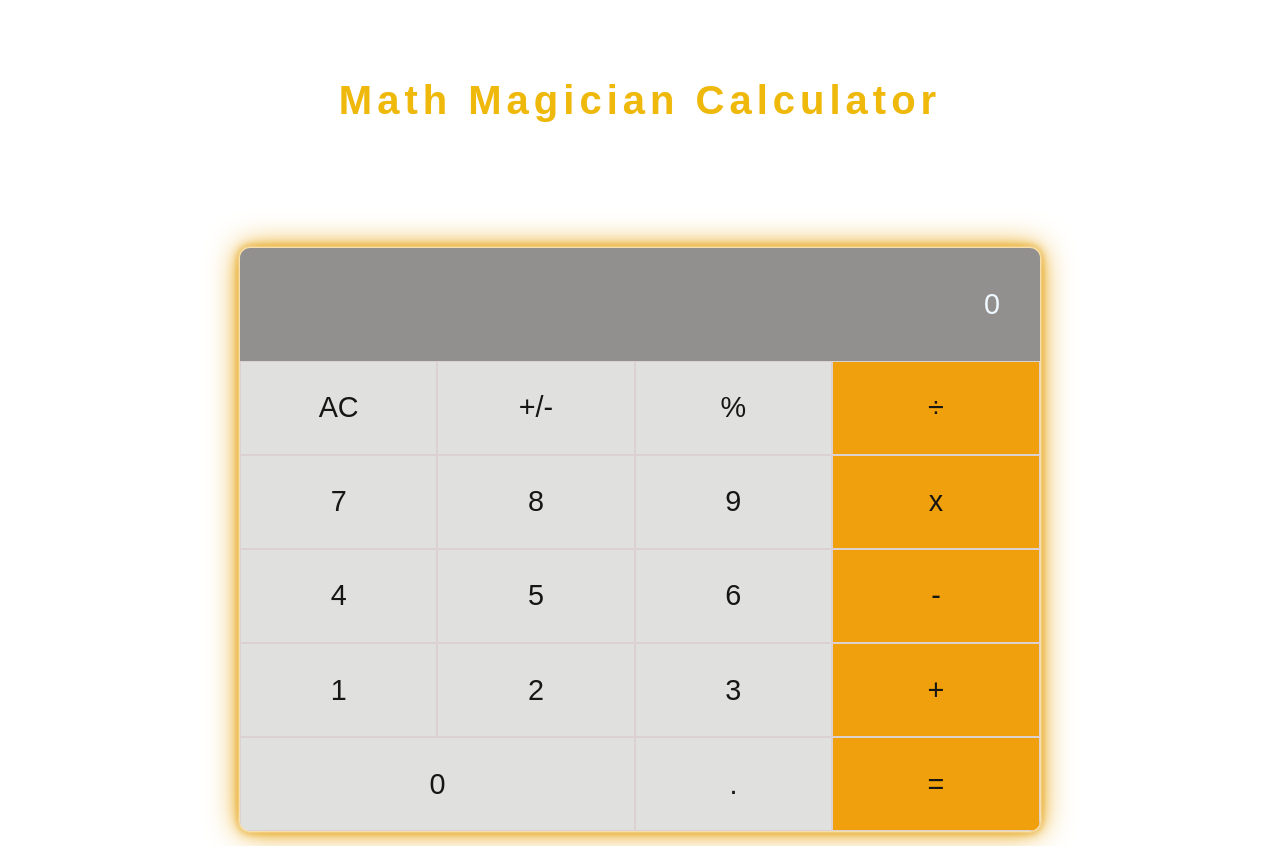
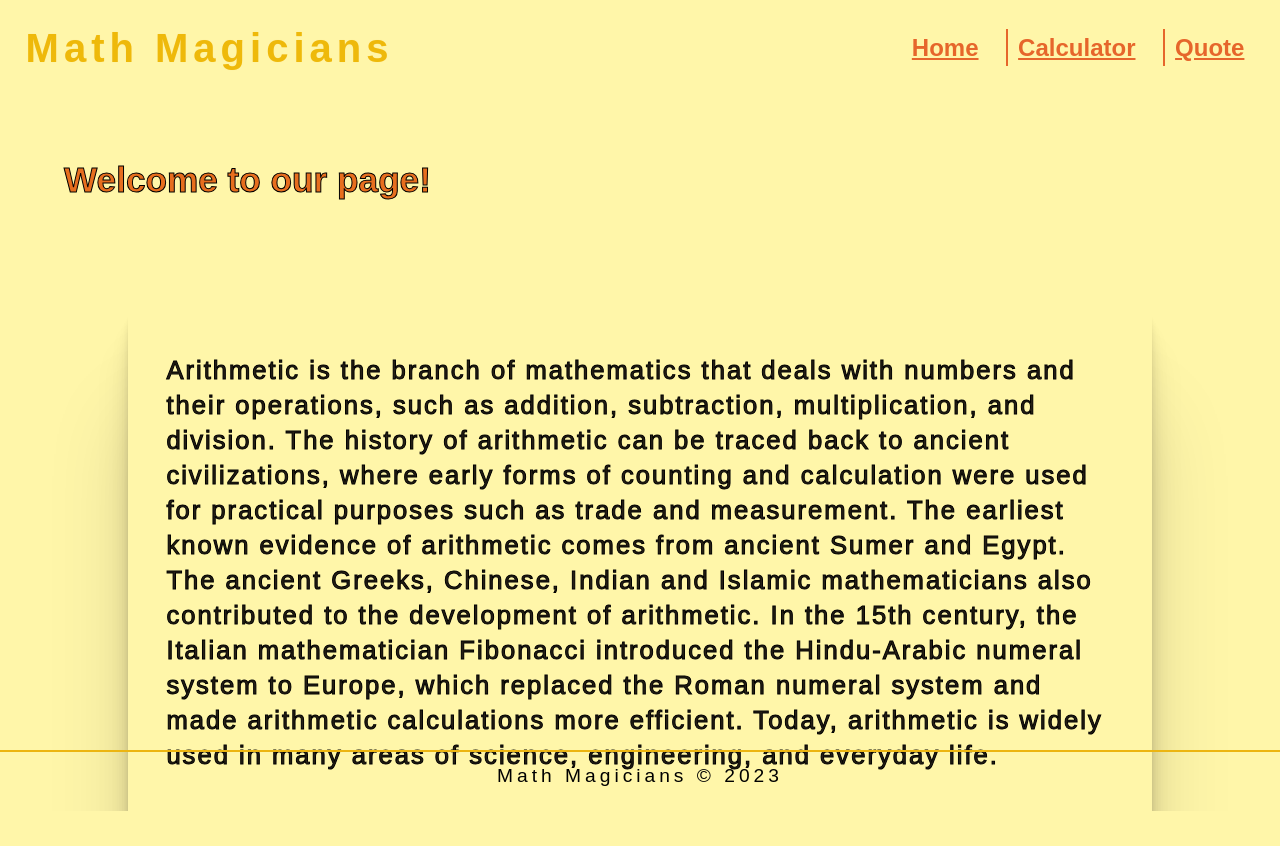
Before and after one commit to Salwa99/Math-magician, a React (Create React App) app: page / in a window 1280 px wide. After the commit the page ends 811 px from the top, so only its background shows below. Built offline with nearby package versions, Linux system fonts and the light colour scheme.

Commit message:
Complete the full web site of the math magicians, and using router to link between pages

```diff
--- a/package.json
+++ b/package.json
@@ -10,6 +10,7 @@
     "big.js": "^6.2.1",
     "react": "^18.2.0",
     "react-dom": "^18.2.0",
+    "react-router-dom": "^6.6.2",
     "react-scripts": "^5.0.1",
     "web-vitals": "^2.1.4",
     "xxx": "^0.0.1"
--- a/src/App.js
+++ b/src/App.js
@@ -1,11 +1,34 @@
 import React from 'react';
-import MathMagicianApp from './components/Calculator';
+import { Link, Route, Routes } from 'react-router-dom';
+import MathMagicianApp from './components/pages/Calculator';
+import Home from './components/pages/Home';
+import Quote from './components/pages/Quote';
 import './index.css';
 // eslint-disable-next-line
 class App extends React.Component {
 
   render() {
-    return <MathMagicianApp />;
+    return (
+      <>
+        <nav>
+          <div className="header">
+            <h1 className="title">Math Magicians</h1>
+
+            <ul>
+              <li><Link to="/" className="no-border">Home</Link></li>
+              <li><Link to="/Calculator">Calculator</Link></li>
+              <li><Link to="/Quote">Quote</Link></li>
+            </ul>
+          </div>
+        </nav>
+        <div className="footer"><p>Math Magicians © 2023</p></div>
+        <Routes>
+          <Route path="/" element={<Home />} />
+          <Route path="/Calculator" element={<MathMagicianApp />} />
+          <Route path="/Quote" element={<Quote />} />
+        </Routes>
+      </>
+    );
   }
 }
 
--- a/src/components/Calculator.js
+++ b/src/components/pages/Calculator.js
@@ -1,7 +1,6 @@
 import { useState } from 'react';
-import calculate from './logic/calculate';
+import calculate from '../logic/calculate';
 // eslint-disable-next-line
-
 export default function MathMagicianApp() {
   const [state, setState] = useState({
     total: null,
@@ -21,8 +20,8 @@ export default function MathMagicianApp() {
 
   return (
     <div className="App">
-      <div className="title">
-        <h1>Math Magician Calculator</h1>
+      <div className="title-math">
+        <h2>Let&apos;s do some math!</h2>
       </div>
 
       <div className="calculator">
--- /dev/null
+++ b/src/components/pages/Home.js
@@ -0,0 +1,28 @@
+import React from 'react';
+// eslint-disable-next-line
+const Home = () => (
+  <div>
+    <div />
+    <div className="home_page">
+      <h2>Welcome to our page!</h2>
+      <p>
+        Arithmetic is the branch of mathematics that deals with numbers and
+        their operations, such as addition, subtraction, multiplication, and
+        division.
+        The history of arithmetic can be traced back to ancient
+        civilizations, where early forms of counting and calculation were used
+        for practical purposes such as trade and measurement. The earliest known
+        evidence of arithmetic comes from ancient Sumer and Egypt. The ancient
+        Greeks, Chinese, Indian and Islamic mathematicians also contributed to
+        the development of arithmetic.
+        In the 15th century, the Italian
+        mathematician Fibonacci introduced the Hindu-Arabic numeral system to
+        Europe, which replaced the Roman numeral system and made arithmetic
+        calculations more efficient.
+        Today, arithmetic is widely used in many
+        areas of science, engineering, and everyday life.
+      </p>
+    </div>
+  </div>
+);
+export default Home;
--- /dev/null
+++ b/src/components/pages/Quote.js
@@ -0,0 +1,9 @@
+import React from 'react';
+// eslint-disable-next-line
+const Quote = () => (
+
+  <div className="quote">
+    <p>&quot;Mathematics is the music of reason.&quot; James Joseph Sylvester </p>
+  </div>
+);
+export default Quote;
--- a/src/index.css
+++ b/src/index.css
@@ -5,29 +5,121 @@
   font-family: sans-serif;
 }
 
+body {
+  background-color: #fff6a9;
+  font-family: Georgia, sans-serif;
+}
+
 .App {
   display: flex;
-  flex-direction: column;
   min-height: 100vh;
-  padding: 15px;
-  align-items: center;
-  justify-content: center;
+  padding: 2% 5%;
+  justify-content: space-between;
+  align-items: baseline;
 }
 
 .title {
-  padding: 5%;
   width: 100%;
   max-width: 800px;
-}
-
-.title h1 {
-  text-align: center;
   font-size: 2.5rem;
   letter-spacing: 5px;
   text-shadow: 0 0 5px #ffa500, 0 0 15px #ffa500, 0 0 20px #ffa500, 0 0 40px #ffa500, 0 0 60px #df6219, 0 0 10px #ff8d00, 0 0 98px #df6219;
   color: #fff6a9;
   animation: blink 12s infinite;
   -webkit-animation: blink 10s infinite;
+}
+
+.home_page {
+  display: flex;
+  flex-direction: column;
+  gap: 50px;
+}
+
+.home_page h2 {
+  width: 60%;
+  padding: 5%;
+  font-size: 2.3rem;
+}
+
+.home_page p {
+  width: 80%;
+  line-height: 35px;
+  letter-spacing: 2px;
+  text-align: start;
+  align-self: center;
+  color: rgb(39, 32, 22);
+  font-size: 1.6rem;
+  -webkit-text-stroke-width: 1px;
+  -webkit-text-stroke-color: black;
+  padding: 3%;
+}
+
+nav .header {
+  display: flex;
+  align-items: center;
+  justify-content: space-between;
+  padding: 2%;
+}
+
+.header ul {
+  display: flex;
+  gap: 1.1em;
+  list-style: none;
+}
+
+.header li a {
+  padding: 5px 10px;
+  font-size: 1.5rem;
+  font-weight: bold;
+  color: #e6662b;
+  border-left: 2px solid #e6662b;
+}
+
+.header li .no-border {
+  border-left: none;
+}
+
+.header li a:hover {
+  background-color: #f5b02f;
+  color: #eeeae5;
+  border-radius: 5px;
+  transition: 0.3s ease;
+}
+
+.quote {
+  height: 250px;
+  margin: 10%;
+  display: flex;
+  justify-content: center;
+  align-items: center;
+}
+
+.quote p {
+  padding: 3%;
+  text-align: center;
+  color: rgb(116, 111, 111);
+  font-size: 2rem;
+  -webkit-text-stroke-width: 1px;
+  -webkit-text-stroke-color: black;
+}
+
+.quote p,
+.home_page p {
+  box-shadow:
+    0 2.8px 2.2px rgba(0, 0, 0, 0.034),
+    0 6.7px 5.3px rgba(0, 0, 0, 0.048),
+    0 12.5px 10px rgba(0, 0, 0, 0.06),
+    0 22.3px 17.9px rgba(0, 0, 0, 0.072),
+    0 41.8px 33.4px rgba(0, 0, 0, 0.086),
+    0 100px 80px rgba(0, 0, 0, 0.12);
+}
+
+.title-math,
+.home_page h2 {
+  color: rgb(231, 110, 30);
+  font-size: 2.2rem;
+  -webkit-text-stroke-width: 1px;
+  -webkit-text-stroke-color: black;
 }
 
 @media only screen and (max-width: 768px) {
@@ -41,7 +133,9 @@
 }
 
 .calculator {
-  width: 100%;
+  width: 60%;
+  margin-left: auto;
+  margin-right: auto;
   max-width: 800px;
   margin-top: 5%;
   background: rgb(251, 252, 247);
@@ -162,3 +256,18 @@ button:hover {
   flex-direction: column;
   flex: 1;
 }
+
+.footer {
+  position: fixed;
+  bottom: 0;
+  left: 0;
+  width: 100%;
+  border-top: 2px solid rgb(236, 181, 17);
+}
+
+.footer p {
+  text-align: center;
+  font-size: 1.2rem;
+  padding: 1%;
+  letter-spacing: 4px;
+}
--- a/src/index.js
+++ b/src/index.js
@@ -1,11 +1,14 @@
 import React from 'react';
 import ReactDOM from 'react-dom/client';
 import './index.css';
+import { BrowserRouter } from 'react-router-dom';
 import App from './App';
 
 const root = ReactDOM.createRoot(document.getElementById('root'));
 root.render(
   <React.StrictMode>
-    <App />
+    <BrowserRouter>
+      <App />
+    </BrowserRouter>
   </React.StrictMode>,
 );
```
Also changed, not shown: 2 other files (tests, documents, lock files or other folders).
